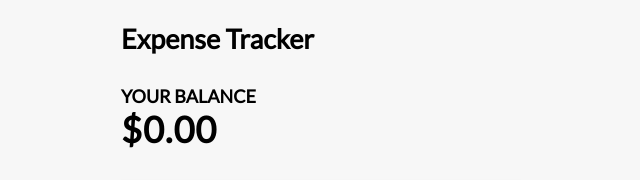
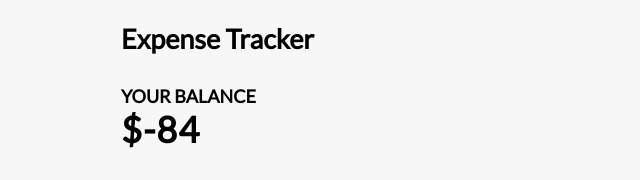
Before and after one commit to Kashef-ir/Money-Manager, a Vue app: page / in a window 1280 px wide. Shown: the top 180 px of the page, without its empty margins (319-959 px from the left). Built offline with nearby package versions, Linux system fonts and the light colour scheme.

Commit message:
Add Total

```diff
--- a/src/App.vue
+++ b/src/App.vue
@@ -5,7 +5,7 @@
 import TransactionList from './components/TransactionList.vue'
 import AddTransaction from './components/AddTransaction.vue'
 
-import { ref } from 'vue'
+import { ref, computed } from 'vue'
 
 const transactions = ref([
   { id: 1, text: 'Sandals', amount: -19.99 },
@@ -13,12 +13,18 @@
   { id: 3, text: 'AirPods', amount: -79.99 },
   { id: 4, text: 'Tea', amount: +0.99 },
 ])
+
+const total = computed(() => {
+  return transactions.value.reduce((acc, transaction) => {
+    return acc + transaction.amount
+  }, 0)
+})
 </script>
 
 <template>
   <Header />
   <div class="container">
-    <Balance />
+    <Balance :total="total" />
   </div>
   <IncomeExpenses />
   <TransactionList :transactions="transactions" />
--- a/src/components/Balance.vue
+++ b/src/components/Balance.vue
@@ -1,5 +1,14 @@
-<script></script>
+<script setup>
+import { defineProps } from 'vue'
+
+const props = defineProps({
+  total: {
+    type: Number,
+    required: true,
+  },
+})
+</script>
 <template>
   <h4>Your Balance</h4>
-  <h1 id="balance">$0.00</h1>
+  <h1 id="balance">${{ total }}</h1>
 </template>
```
